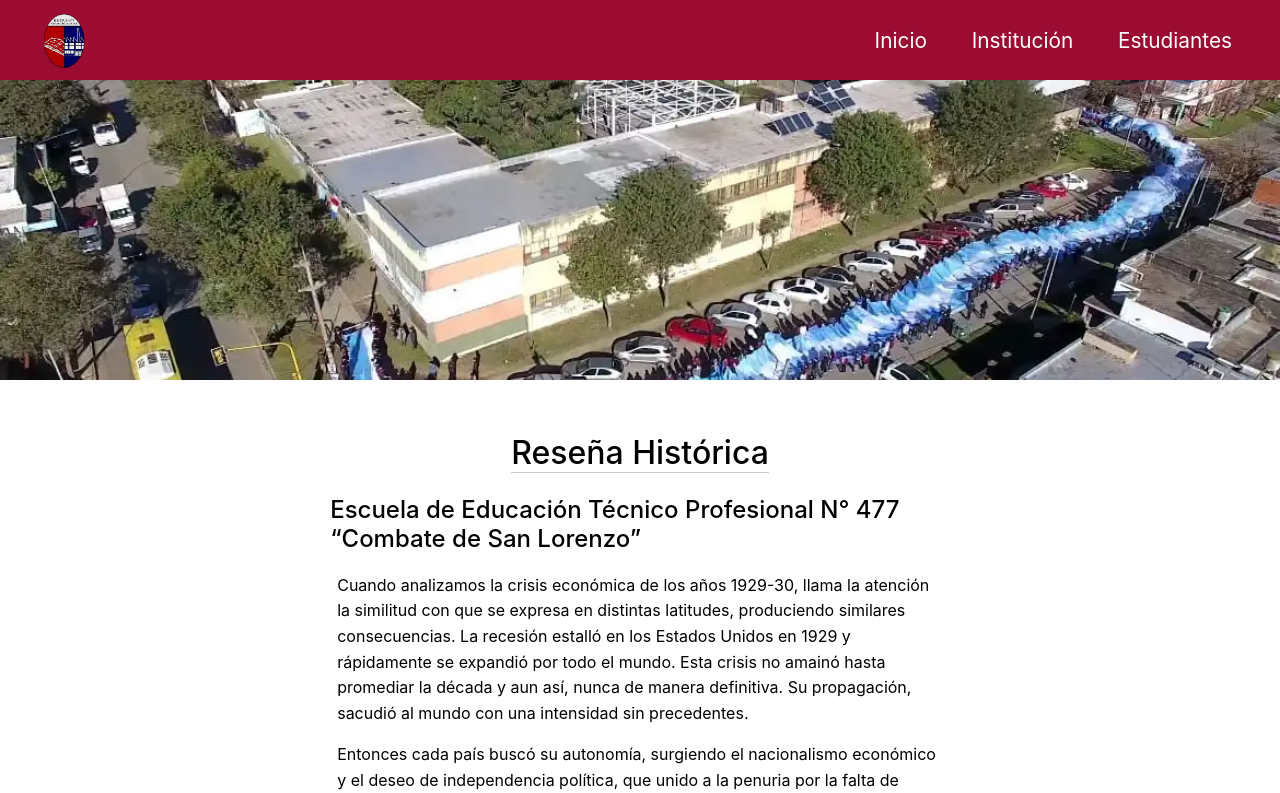
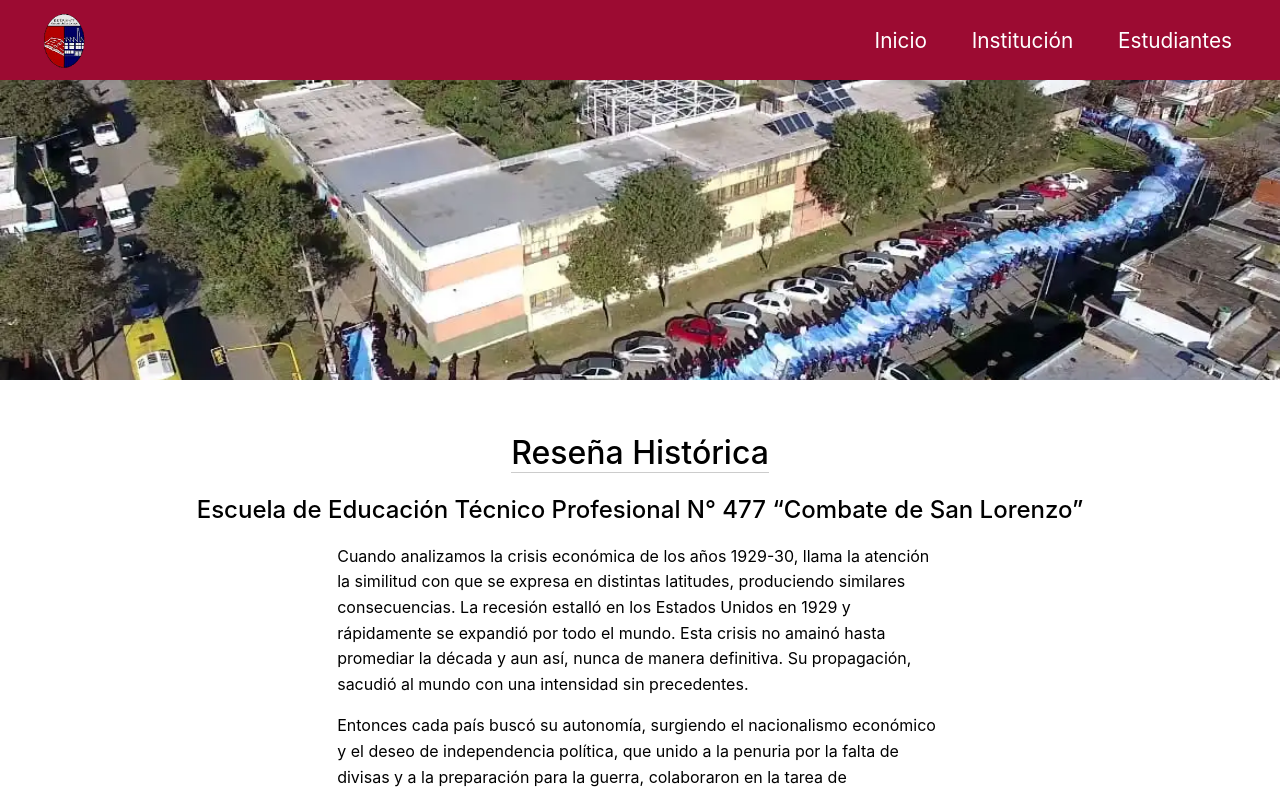
Before and after one commit to Martiks38/my_school_-page, a React (Create React App) app: page /institucion in a window 1280 px wide. Shown: the top 793 px of the page. Built offline with nearby package versions, Linux system fonts and the light colour scheme.

Commit message:
Fix subtítulo de la página institución
El subtítulo genera un scroll horizontal

```diff
--- a/src/pages/Institucion/institucion.module.css
+++ b/src/pages/Institucion/institucion.module.css
@@ -1,12 +1,11 @@
 .subTitle {
   display: block;
-  max-width: 60ch;
-  min-width: 30ch;
+  max-width: 65ch;
   font-weight: 500;
   width: fit-content;
   margin-right: auto;
   margin-left: auto;
-  width: 40ch;
+  text-align: center;
 }
 
 .img {
```
